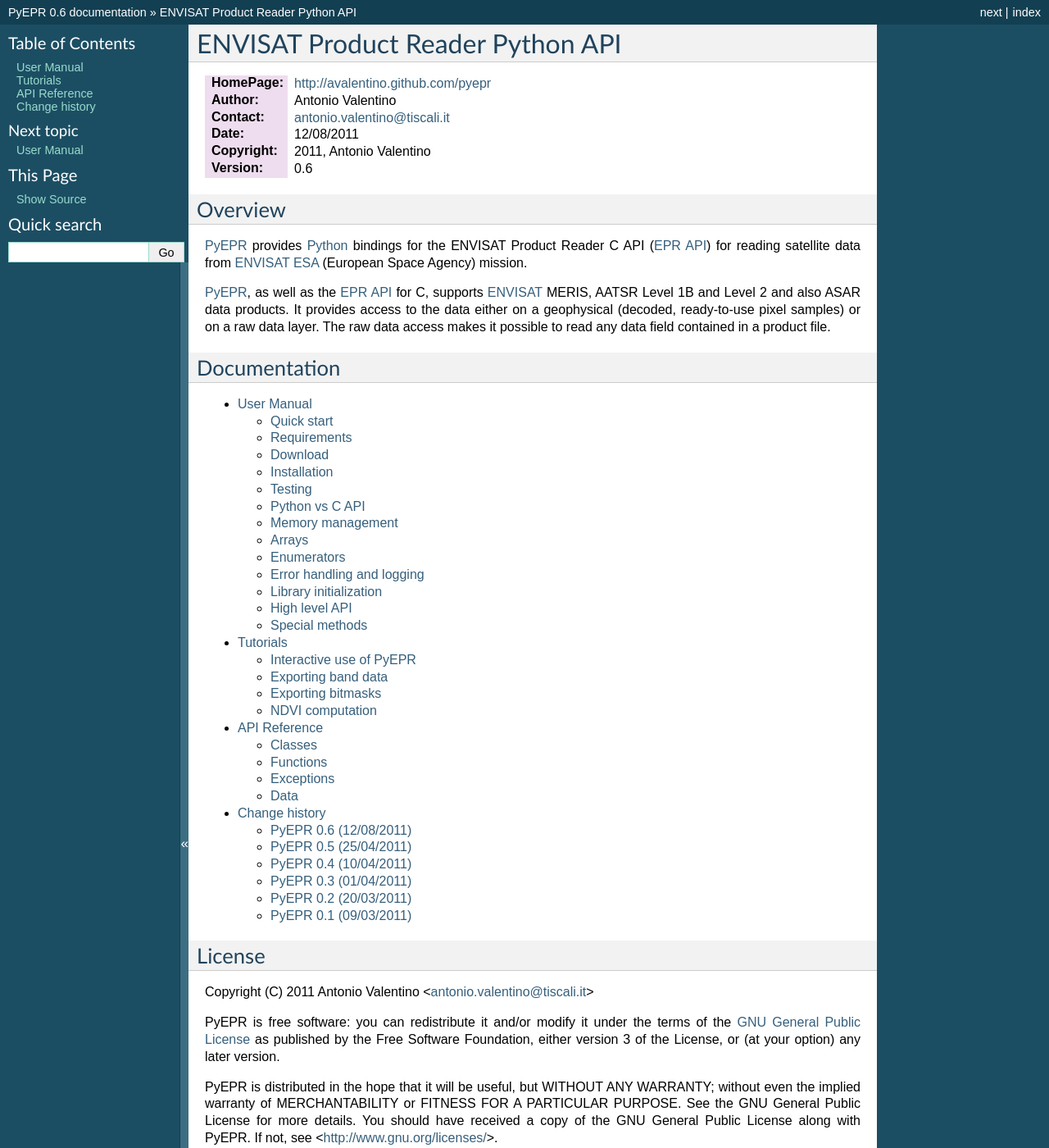
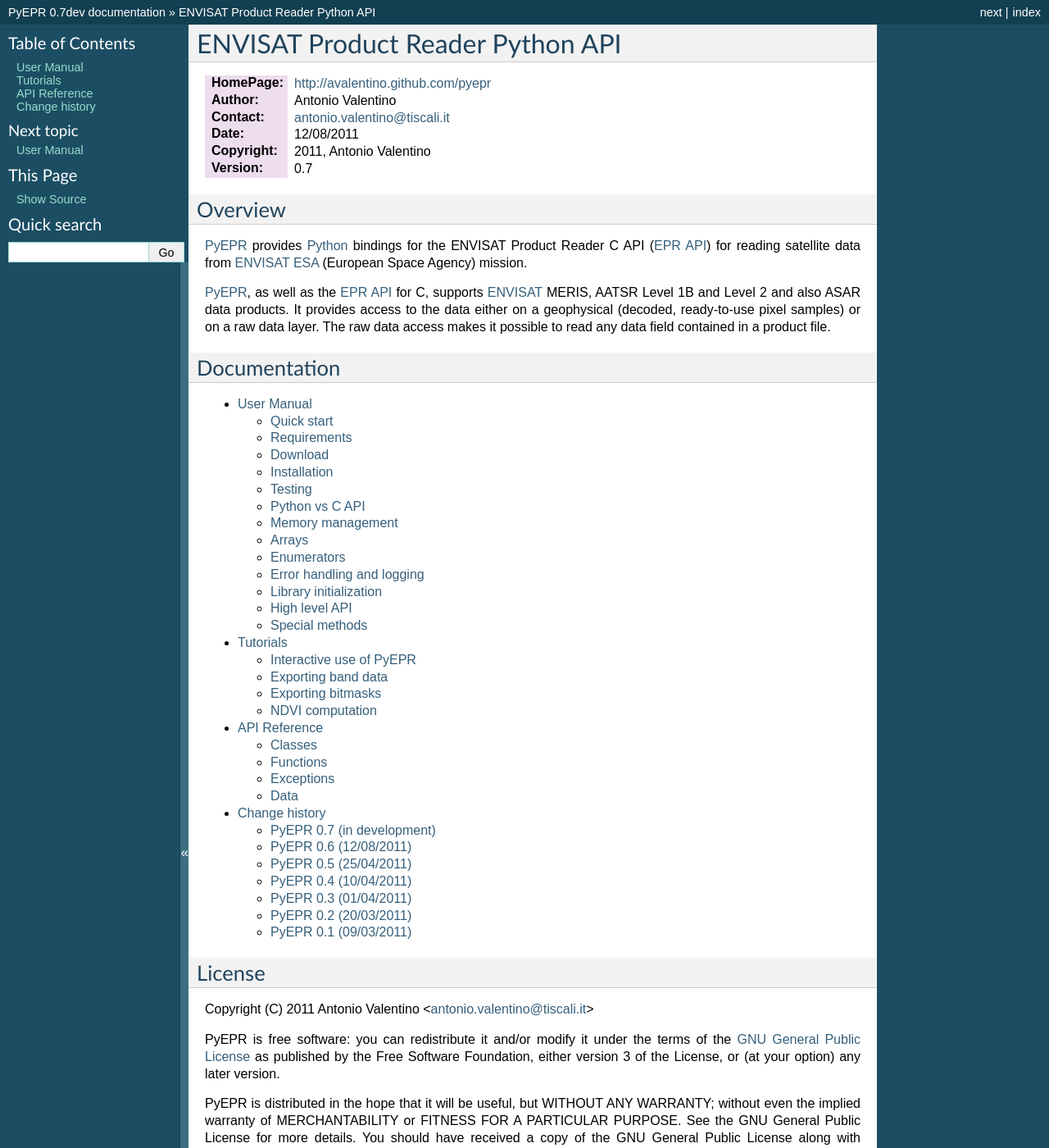
Before and after one commit to avalentino/pyepr, a Sphinx documentation site: the page built from doc/index.txt, in a window 1280 px wide and 1400 px high. Shown: the whole window at 82% size. Built offline with Sphinx 7.4.7, drawn with Linux system fonts in a browser that asks for light colours; formulas are drawn with MathJax 3; some of the changed text lies outside the part shown.

Commit message:
Post release commit

```diff
--- a/README.txt
+++ b/README.txt
@@ -7,7 +7,7 @@
 :Contact:   antonio.valentino@tiscali.it
 :Date:      12/01/2011
 :Copyright: 2011, Antonio Valentino <antonio.valentino@tiscali.it>
-:Version:   0.6
+:Version:   0.7
 
 
 Introduction
--- a/doc/NEWS.txt
+++ b/doc/NEWS.txt
@@ -1,5 +1,12 @@
 Change history
 ==============
+
+
+PyEPR 0.7 (in development)
+--------------------------
+
+* TBW
+
 
 PyEPR 0.6 (12/08/2011)
 ----------------------
--- a/doc/conf.py
+++ b/doc/conf.py
@@ -64,9 +64,9 @@
 # built documents.
 #
 # The short X.Y version.
-version = '0.6'
+version = '0.7'
 # The full version, including alpha/beta/rc tags.
-release = version
+release = version + 'dev'
 
 # The language for content autogenerated by Sphinx. Refer to documentation
 # for a list of supported languages.
--- a/doc/index.txt
+++ b/doc/index.txt
@@ -14,7 +14,7 @@
 :Contact:   antonio.valentino@tiscali.it
 :Date:      12/08/2011
 :Copyright: 2011, Antonio Valentino
-:Version:   0.6
+:Version:   0.7
 
 
 .. only:: not latex
--- a/doc/interactive_use.txt
+++ b/doc/interactive_use.txt
@@ -75,7 +75,7 @@
         .. _ESA: http://earth.esa.int
 
     In [3]: epr.__version__, epr.EPR_C_API_VERSION
-    Out[3]: ('0.6', '2.2')
+    Out[3]: ('0.7', '2.2')
 
 Docstrings are available for almost all classes, methods and functions in
 the :mod:`epr` and they can be displayed using the :func:`help` python_
--- a/setup.py
+++ b/setup.py
@@ -32,7 +32,7 @@
 
 setup(
     name='pyepr',
-    version='0.6',
+    version='0.7dev',
     author='Antonio Valentino',
     author_email='antonio.valentino@tiscali.it',
     url='http://avalentino.github.com/pyepr',
```
Also changed, not shown: 1 other file.
